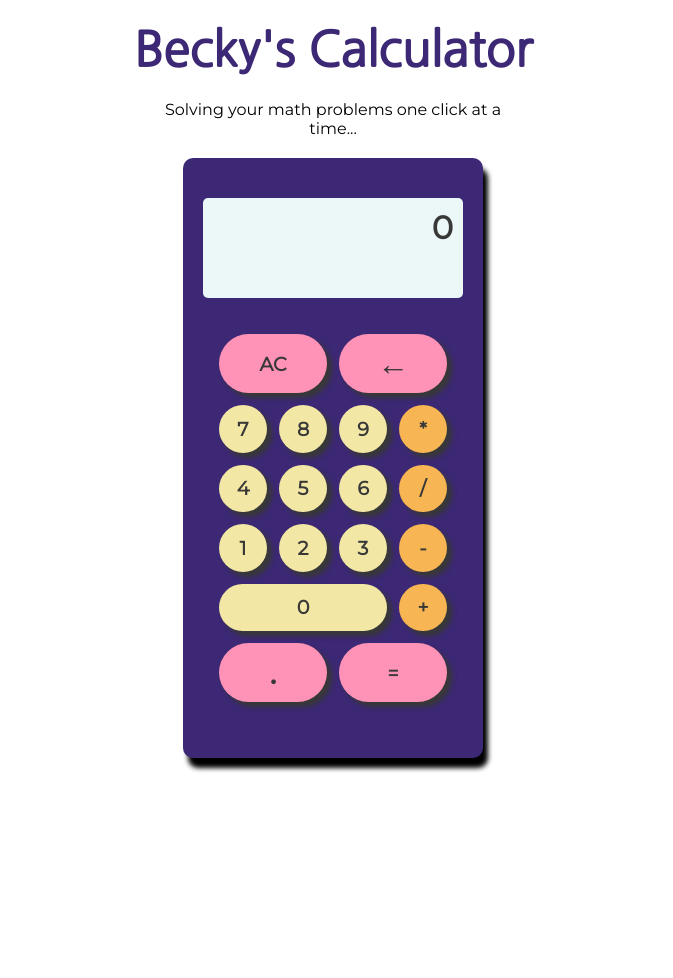
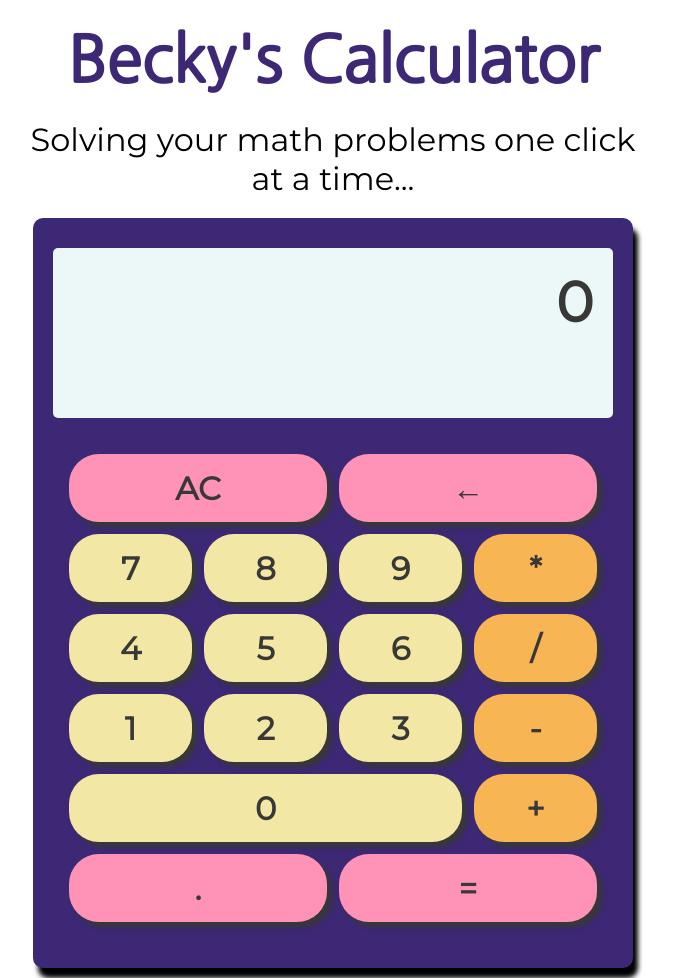
Before and after one commit to BeckyRushton/Calculator-Project, a plain HTML site: page index.html in a window 1280 px wide. Shown: the top 978 px of the page, without its empty margins (307-980 px from the left). Before the commit the page ends 800 px from the top, so only its background shows below. Drawn offline with Linux system fonts and the light colour scheme.

Commit message:
Done media query for larger screens

```diff
--- a/styles.scss
+++ b/styles.scss
@@ -170,3 +170,35 @@ body {
     font-weight: bold;
   }
 }
+
+// Larger screens
+
+@media screen and (min-width: 900px) {
+  .title {
+    font-size: 4rem;
+
+    &__tagline {
+      font-size: 2rem;
+    }
+  }
+  .calculator {
+    padding: 20px;
+    margin: 20px;
+    width: 600px;
+    height: 750px;
+
+    &__window {
+      height: 170px;
+      padding: 20px;
+      font-size: 3.5rem;
+    }
+    &__pad {
+      height: 500px;
+      padding: 10px;
+      font-size: 2rem;
+    }
+    &__button {
+      margin: 6px;
+    }
+  }
+}
```
Also changed, not shown: styles.css, 1 other file.
